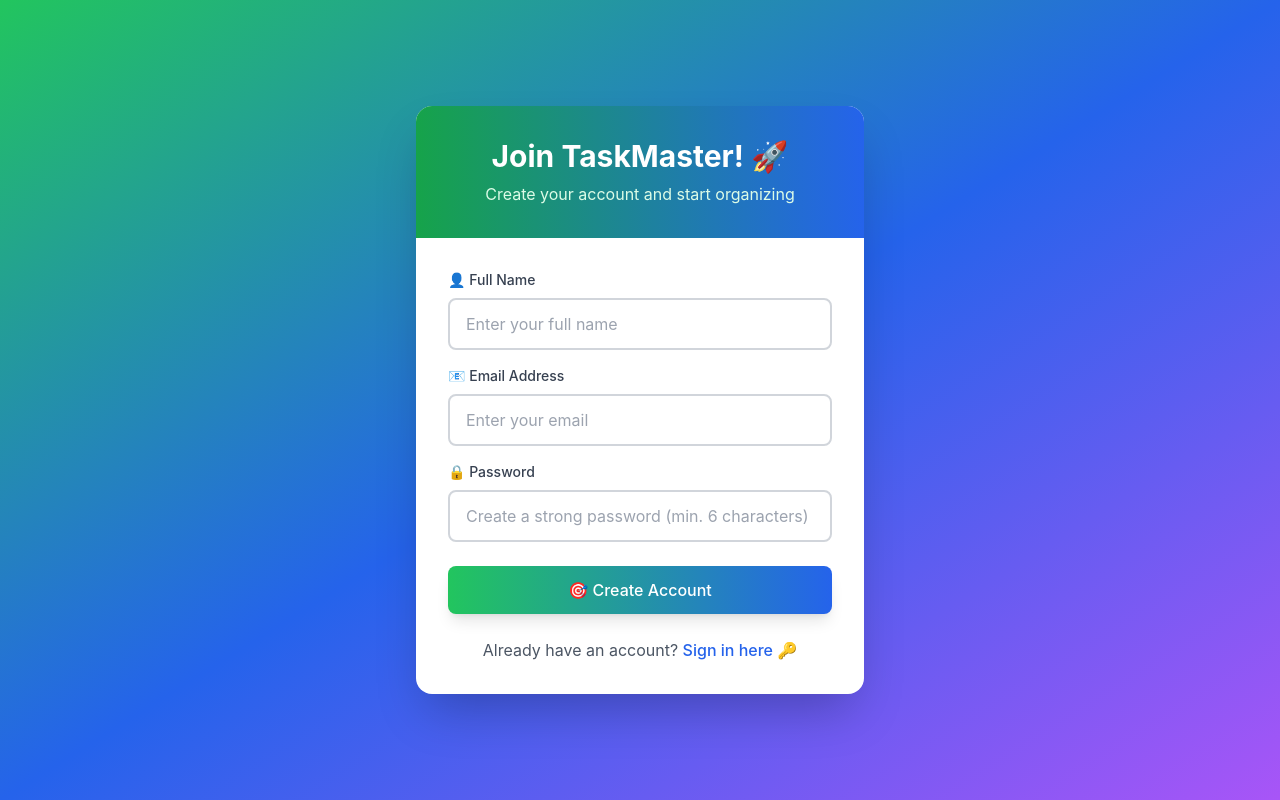
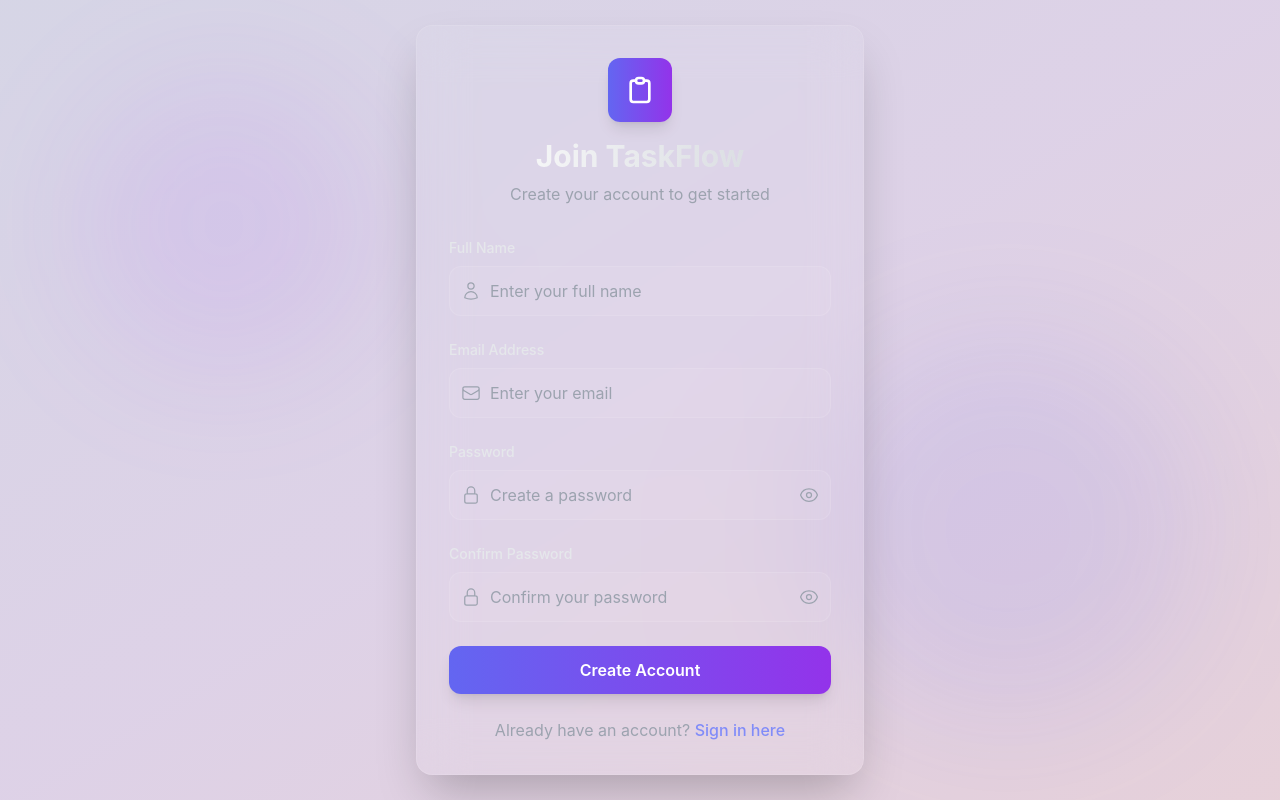
Before and after one commit to YeshwanthrajG/Deadline-Management-System-Using-MERN, a React (Create React App) app in the folder frontend/: page /register in a window 1280 px wide. Built offline with nearby package versions, Linux system fonts and the light colour scheme; no server answers.

Commit message:
Added UI imporvements

```diff
--- a/frontend/src/components/auth/Login.jsx
+++ b/frontend/src/components/auth/Login.jsx
@@ -4,93 +4,113 @@ import { toast } from 'react-hot-toast';
 import { useAuth } from '../../context/AuthContext';
 import Button from '../common/Button';
 import Input from '../common/Input';
+import { EnvelopeIcon, LockClosedIcon, EyeIcon, EyeSlashIcon } from '@heroicons/react/24/outline';
 
 const Login = () => {
   const [formData, setFormData] = useState({ email: '', password: '' });
-  const [isLoading, setIsLoading] = useState(false);
+  const [showPassword, setShowPassword] = useState(false);
+  const [loading, setLoading] = useState(false);
   const { login } = useAuth();
   const navigate = useNavigate();
 
-  const handleChange = (e) => {
-    setFormData({ ...formData, [e.target.name]: e.target.value });
-  };
+  const handleChange = (e) => setFormData({ ...formData, [e.target.name]: e.target.value });
 
   const handleSubmit = async (e) => {
     e.preventDefault();
-    setIsLoading(true);
+    setLoading(true);
 
     try {
       await login(formData);
       toast.success('🎉 Login successful!');
-      navigate('/tasks'); // Navigate to tasks instead of dashboard
+      navigate('/tasks');
     } catch (error) {
-      toast.error(error.response?.data?.message || '❌ Login failed');
+      toast.error(error.response?.data?.message || error.message || '❌ Login failed');
     } finally {
-      setIsLoading(false);
+      setLoading(false);
     }
   };
 
   return (
-    <div className="min-h-screen bg-gradient-to-br from-blue-500 via-purple-600 to-pink-500 flex items-center justify-center p-4">
-      <div className="max-w-md w-full bg-white rounded-2xl shadow-2xl overflow-hidden">
-        <div className="bg-gradient-to-r from-blue-600 to-purple-600 p-8 text-center">
-          <h2 className="text-3xl font-bold text-white mb-2">Welcome Back! 👋</h2>
-          <p className="text-blue-100">Sign in to continue to TaskMaster</p>
+    <div className="min-h-screen flex items-center justify-center px-4 relative">
+      {/* Background effects */}
+      <div className="absolute inset-0 bg-gradient-to-br from-indigo-900/20 via-purple-900/20 to-pink-900/20 pointer-events-none"></div>
+      <div className="absolute top-0 left-0 w-full h-full pointer-events-none">
+        <div className="absolute top-20 left-20 w-72 h-72 bg-purple-500/10 rounded-full blur-3xl"></div>
+        <div className="absolute bottom-20 right-20 w-96 h-96 bg-indigo-500/10 rounded-full blur-3xl"></div>
       </div>
 
-        <form className="p-8 space-y-6" onSubmit={handleSubmit}>
-          <div className="space-y-4">
+      <div className="relative z-10 w-full max-w-md bg-white/5 backdrop-blur-xl border border-white/10 rounded-2xl shadow-2xl p-8">
+        <div className="text-center mb-8">
+          <div className="inline-flex items-center justify-center w-16 h-16 bg-gradient-to-r from-indigo-500 to-purple-600 rounded-xl mb-4 shadow-lg">
+            <svg className="w-8 h-8 text-white" fill="none" stroke="currentColor" viewBox="0 0 24 24">
+              <path strokeLinecap="round" strokeLinejoin="round" strokeWidth={2} d="M9 5H7a2 2 0 00-2 2v12a2 2 0 002 2h10a2 2 0 002-2V7a2 2 0 00-2-2h-2M9 5a2 2 0 002 2h2a2 2 0 002-2M9 5a2 2 0 012-2h2a2 2 0 012 2" />
+            </svg>
+          </div>
+          <h2 className="text-3xl font-bold bg-gradient-to-r from-white to-gray-300 bg-clip-text text-transparent mb-2">
+            Welcome Back!!!
+          </h2>
+          <p className="text-gray-400">Sign in to continue to TaskFlow</p>
+        </div>
+        <form className="space-y-6" onSubmit={handleSubmit}>
           <div>
-              <label className="block text-sm font-medium text-gray-700 mb-2">
-                📧 Email Address
-              </label>
+            <label className="block text-sm font-medium text-gray-200 mb-2">Email Address</label>
+            <div className="relative">
+              <div className="absolute inset-y-0 left-0 pl-3 flex items-center pointer-events-none">
+                <EnvelopeIcon className="h-5 w-5 text-gray-400" />
+              </div>
               <Input
                 type="email"
                 name="email"
-                placeholder="Enter your email"
                 value={formData.email}
                 onChange={handleChange}
                 required
-                className="w-full px-4 py-3 border-2 border-gray-200 rounded-lg focus:ring-2 focus:ring-blue-500 focus:border-transparent transition-all duration-200"
+                placeholder="Enter your email"
+                className="w-full pl-10 pr-4 py-3 bg-white/5 border border-white/10 rounded-xl text-white placeholder-gray-400 focus:outline-none focus:ring-2 focus:ring-indigo-500 focus:border-transparent transition-all"
               />
             </div>
-
+          </div>
           <div>
-              <label className="block text-sm font-medium text-gray-700 mb-2">
-                🔒 Password
-              </label>
+            <label className="block text-sm font-medium text-gray-200 mb-2">Password</label>
+            <div className="relative">
+              <div className="absolute inset-y-0 left-0 pl-3 flex items-center pointer-events-none">
+                <LockClosedIcon className="h-5 w-5 text-gray-400" />
+              </div>
               <Input
-                type="password"
+                type={showPassword ? 'text' : 'password'}
                 name="password"
-                placeholder="Enter your password"
                 value={formData.password}
                 onChange={handleChange}
                 required
-                className="w-full px-4 py-3 border-2 border-gray-200 rounded-lg focus:ring-2 focus:ring-blue-500 focus:border-transparent transition-all duration-200"
+                placeholder="Enter your password"
+                className="w-full pl-10 pr-12 py-3 bg-white/5 border border-white/10 rounded-xl text-white placeholder-gray-400 focus:outline-none focus:ring-2 focus:ring-indigo-500 focus:border-transparent transition-all"
               />
+              <button
+                type="button"
+                onClick={() => setShowPassword((show) => !show)}
+                className="absolute inset-y-0 right-0 pr-3 flex items-center text-gray-400 hover:text-gray-200 transition-colors"
+              >
+                {showPassword ? <EyeSlashIcon className="h-5 w-5" /> : <EyeIcon className="h-5 w-5" />}
+              </button>
             </div>
           </div>
 
           <Button
             type="submit"
-            isLoading={isLoading}
-            className="w-full bg-gradient-to-r from-blue-500 to-purple-600 hover:from-blue-600 hover:to-purple-700 text-white py-3 rounded-lg shadow-lg hover:shadow-xl transform hover:scale-105 transition-all duration-200"
+            isLoading={loading}
+            className="w-full bg-gradient-to-r from-indigo-500 to-purple-600 hover:from-indigo-600 hover:to-purple-700 text-white font-semibold py-3 rounded-xl shadow-lg hover:shadow-xl transform hover:scale-[1.02] transition-all duration-200"
           >
-            🚀 Sign In
+            {loading ? 'Signing in...' : 'Sign In'}
           </Button>
+        </form>
 
-          <div className="text-center">
-            <p className="text-gray-600">
+        <div className="mt-6 text-center">
+          <p className="text-gray-400">
             Don't have an account?{' '}
-              <Link
-                to="/register"
-                className="text-blue-600 hover:text-purple-600 font-medium transition-colors duration-200"
-              >
-                Create one here 📝
+            <Link to="/register" className="text-indigo-400 hover:text-indigo-300 font-medium transition-colors">
+              Create one here
             </Link>
           </p>
         </div>
-        </form>
       </div>
     </div>
   );
--- a/frontend/src/components/auth/Register.jsx
+++ b/frontend/src/components/auth/Register.jsx
@@ -4,108 +4,169 @@ import { toast } from 'react-hot-toast';
 import { useAuth } from '../../context/AuthContext';
 import Button from '../common/Button';
 import Input from '../common/Input';
+import { EyeIcon, EyeSlashIcon, UserIcon, LockClosedIcon, EnvelopeIcon } from '@heroicons/react/24/outline';
 
 const Register = () => {
-  const [formData, setFormData] = useState({ name: '', email: '', password: '' });
-  const [isLoading, setIsLoading] = useState(false);
+  const navigate = useNavigate();
   const { register } = useAuth();
-  const navigate = useNavigate();
+  const [formData, setFormData] = useState({ name: '', email: '', password: '', confirmPassword: '' });
+  const [showPassword, setShowPassword] = useState(false);
+  const [showConfirmPassword, setShowConfirmPassword] = useState(false);
+  const [loading, setLoading] = useState(false);
 
-  const handleChange = (e) => {
-    setFormData({ ...formData, [e.target.name]: e.target.value });
-  };
+  const handleChange = (e) => setFormData({ ...formData, [e.target.name]: e.target.value });
 
   const handleSubmit = async (e) => {
     e.preventDefault();
-    setIsLoading(true);
+    if (formData.password !== formData.confirmPassword) {
+      toast.error('Passwords do not match');
+      return;
+    }
+    setLoading(true);
+
+    // Create object with only the fields backend expects
+    const registerData = {
+      name: formData.name,
+      email: formData.email,
+      password: formData.password
+      // Note: confirmPassword is NOT sent to backend
+    };
 
     try {
-      await register(formData);
-      toast.success('🎉 Registration successful!');
-      navigate('/tasks'); // Navigate to tasks instead of dashboard
+      await register(registerData); // Pass as single object
+      toast.success('Account created successfully! 🎉');
+      navigate('/tasks');
     } catch (error) {
-      toast.error(error.response?.data?.message || '❌ Registration failed');
+      toast.error(error.response?.data?.message || error.message || 'Registration failed');
     } finally {
-      setIsLoading(false);
+      setLoading(false);
     }
   };
 
   return (
-    <div className="min-h-screen bg-gradient-to-br from-green-500 via-blue-600 to-purple-500 flex items-center justify-center p-4">
-      <div className="max-w-md w-full bg-white rounded-2xl shadow-2xl overflow-hidden">
-        <div className="bg-gradient-to-r from-green-600 to-blue-600 p-8 text-center">
-          <h2 className="text-3xl font-bold text-white mb-2">Join TaskMaster! 🚀</h2>
-          <p className="text-green-100">Create your account and start organizing</p>
+    <div className="min-h-screen flex items-center justify-center px-4 relative">
+      {/* Background effects with pointer-events disabled */}
+      <div className="absolute inset-0 bg-gradient-to-br from-indigo-900/20 via-purple-900/20 to-pink-900/20 pointer-events-none"></div>
+      <div className="absolute top-0 left-0 w-full h-full pointer-events-none">
+        <div className="absolute top-20 left-20 w-72 h-72 bg-purple-500/10 rounded-full blur-3xl"></div>
+        <div className="absolute bottom-20 right-20 w-96 h-96 bg-indigo-500/10 rounded-full blur-3xl"></div>
       </div>
 
-        <form className="p-8 space-y-6" onSubmit={handleSubmit}>
-          <div className="space-y-4">
+      <div className="relative z-10 w-full max-w-md bg-white/5 backdrop-blur-xl border border-white/10 rounded-2xl shadow-2xl p-8">
+        <div className="text-center mb-8">
+          <div className="inline-flex items-center justify-center w-16 h-16 bg-gradient-to-r from-indigo-500 to-purple-600 rounded-xl mb-4 shadow-lg">
+            <svg className="w-8 h-8 text-white" fill="none" stroke="currentColor" viewBox="0 0 24 24">
+              <path strokeLinecap="round" strokeLinejoin="round" strokeWidth={2} d="M9 5H7a2 2 0 00-2 2v12a2 2 0 002 2h10a2 2 0 002-2V7a2 2 0 00-2-2h-2M9 5a2 2 0 002 2h2a2 2 0 002-2M9 5a2 2 0 012-2h2a2 2 0 012 2" />
+            </svg>
+          </div>
+          <h1 className="text-3xl font-bold bg-gradient-to-r from-white to-gray-300 bg-clip-text text-transparent">Join TaskFlow</h1>
+          <p className="text-gray-400 mt-2">Create your account to get started</p>
+        </div>
+
+        <form onSubmit={handleSubmit} className="space-y-6">
           <div>
-              <label className="block text-sm font-medium text-gray-700 mb-2">
-                👤 Full Name
-              </label>
+            <label className="block text-sm font-medium text-gray-200 mb-2">Full Name</label>
+            <div className="relative">
+              <div className="absolute inset-y-0 left-0 pl-3 flex items-center pointer-events-none">
+                <UserIcon className="h-5 w-5 text-gray-400" />
+              </div>
               <Input
                 type="text"
                 name="name"
-                placeholder="Enter your full name"
                 value={formData.name}
                 onChange={handleChange}
                 required
-                className="w-full px-4 py-3 border-2 border-gray-200 rounded-lg focus:ring-2 focus:ring-blue-500 focus:border-transparent transition-all duration-200"
+                placeholder="Enter your full name"
+                className="w-full pl-10 pr-4 py-3 bg-white/5 border border-white/10 rounded-xl text-white placeholder-gray-400 focus:outline-none focus:ring-2 focus:ring-indigo-500 focus:border-transparent transition-all"
               />
+            </div>
           </div>
 
           <div>
-              <label className="block text-sm font-medium text-gray-700 mb-2">
-                📧 Email Address
-              </label>
+            <label className="block text-sm font-medium text-gray-200 mb-2">Email Address</label>
+            <div className="relative">
+              <div className="absolute inset-y-0 left-0 pl-3 flex items-center pointer-events-none">
+                <EnvelopeIcon className="h-5 w-5 text-gray-400" />
+              </div>
               <Input
                 type="email"
                 name="email"
-                placeholder="Enter your email"
                 value={formData.email}
                 onChange={handleChange}
                 required
-                className="w-full px-4 py-3 border-2 border-gray-200 rounded-lg focus:ring-2 focus:ring-blue-500 focus:border-transparent transition-all duration-200"
+                placeholder="Enter your email"
+                className="w-full pl-10 pr-4 py-3 bg-white/5 border border-white/10 rounded-xl text-white placeholder-gray-400 focus:outline-none focus:ring-2 focus:ring-indigo-500 focus:border-transparent transition-all"
               />
+            </div>
           </div>
 
           <div>
-              <label className="block text-sm font-medium text-gray-700 mb-2">
-                🔒 Password
-              </label>
+            <label className="block text-sm font-medium text-gray-200 mb-2">Password</label>
+            <div className="relative">
+              <div className="absolute inset-y-0 left-0 pl-3 flex items-center pointer-events-none">
+                <LockClosedIcon className="h-5 w-5 text-gray-400" />
+              </div>
               <Input
-                type="password"
+                type={showPassword ? 'text' : 'password'}
                 name="password"
-                placeholder="Create a strong password (min. 6 characters)"
                 value={formData.password}
                 onChange={handleChange}
                 required
-                className="w-full px-4 py-3 border-2 border-gray-200 rounded-lg focus:ring-2 focus:ring-blue-500 focus:border-transparent transition-all duration-200"
+                placeholder="Create a password"
+                className="w-full pl-10 pr-12 py-3 bg-white/5 border border-white/10 rounded-xl text-white placeholder-gray-400 focus:outline-none focus:ring-2 focus:ring-indigo-500 focus:border-transparent transition-all"
               />
+              <button
+                type="button"
+                onClick={() => setShowPassword(!showPassword)}
+                className="absolute inset-y-0 right-0 pr-3 flex items-center text-gray-400 hover:text-gray-200 transition-colors"
+              >
+                {showPassword ? <EyeSlashIcon className="h-5 w-5" /> : <EyeIcon className="h-5 w-5" />}
+              </button>
+            </div>
+          </div>
+
+          <div>
+            <label className="block text-sm font-medium text-gray-200 mb-2">Confirm Password</label>
+            <div className="relative">
+              <div className="absolute inset-y-0 left-0 pl-3 flex items-center pointer-events-none">
+                <LockClosedIcon className="h-5 w-5 text-gray-400" />
+              </div>
+              <Input
+                type={showConfirmPassword ? 'text' : 'password'}
+                name="confirmPassword"
+                value={formData.confirmPassword}
+                onChange={handleChange}
+                required
+                placeholder="Confirm your password"
+                className="w-full pl-10 pr-12 py-3 bg-white/5 border border-white/10 rounded-xl text-white placeholder-gray-400 focus:outline-none focus:ring-2 focus:ring-indigo-500 focus:border-transparent transition-all"
+              />
+              <button
+                type="button"
+                onClick={() => setShowConfirmPassword(!showConfirmPassword)}
+                className="absolute inset-y-0 right-0 pr-3 flex items-center text-gray-400 hover:text-gray-200 transition-colors"
+              >
+                {showConfirmPassword ? <EyeSlashIcon className="h-5 w-5" /> : <EyeIcon className="h-5 w-5" />}
+              </button>
             </div>
           </div>
 
           <Button
             type="submit"
-            isLoading={isLoading}
-            className="w-full bg-gradient-to-r from-green-500 to-blue-600 hover:from-green-600 hover:to-blue-700 text-white py-3 rounded-lg shadow-lg hover:shadow-xl transform hover:scale-105 transition-all duration-200"
+            isLoading={loading}
+            className="w-full bg-gradient-to-r from-indigo-500 to-purple-600 hover:from-indigo-600 hover:to-purple-700 text-white font-semibold py-3 rounded-xl shadow-lg hover:shadow-xl transform hover:scale-[1.02] transition-all duration-200"
           >
-            🎯 Create Account
+            {loading ? 'Creating Account...' : 'Create Account'}
           </Button>
+        </form>
 
-          <div className="text-center">
-            <p className="text-gray-600">
+        <div className="mt-6 text-center">
+          <p className="text-gray-400">
             Already have an account?{' '}
-              <Link
-                to="/login"
-                className="text-blue-600 hover:text-green-600 font-medium transition-colors duration-200"
-              >
-                Sign in here 🔑
+            <Link to="/login" className="text-indigo-400 hover:text-indigo-300 font-medium transition-colors">
+              Sign in here
             </Link>
           </p>
         </div>
-        </form>
       </div>
     </div>
   );
```
Lines whose indentation alone changed are shown as unchanged.
